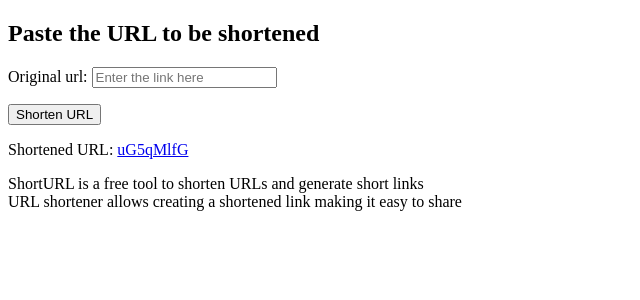
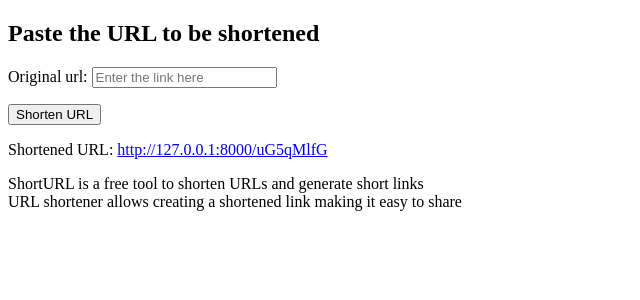
Before and after one commit to kubicix/Url-Shortener-with-Django-and-Docker, a Django app: template url_app/templates/index.html in a window 1280 px wide. Shown: the top 300 px of the page, without its empty margins (0-640 px from the left). Run offline with Django 4.2, Linux system fonts and the light colour scheme; the template is opened without the code that fills it: values that come from a table or form of the project are taken from there, others are empty; data comes from the database, SQL or seed files in the repository; both versions use the stored data as it was after the commit.

Commit message:
Shortened url now showing in the html page

```diff
--- a/url_app/templates/index.html
+++ b/url_app/templates/index.html
@@ -17,8 +17,9 @@
 
         <!-- Kısaltılmış URL'i gösteren bir alan -->
         {% if shortened_url %}
-            <p>Shortened URL: <a href="{% url 'redirect_original' shortened_url.short_url %}">{{ shortened_url.short_url }}</a></p>
-        {% endif %}
+    <p>Shortened URL: <a href="{% url 'redirect_original' shortened_url.short_url %}">http://127.0.0.1:8000/{{ shortened_url.short_url }}</a></p>
+{% endif %}
+
 
         <p class="boxtextcenter">
             ShortURL is a free tool to shorten URLs and generate short links<br>
```
Also changed, not shown: db.sqlite3.
